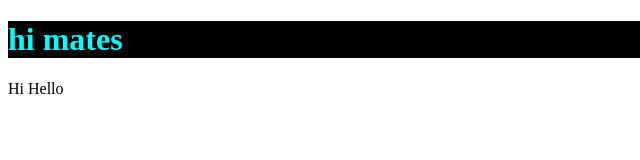
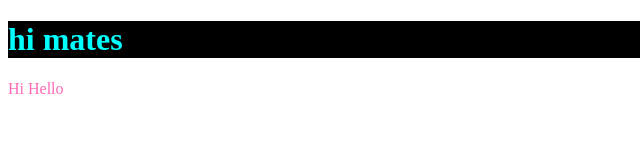
Before and after one commit to Rakesh-Palegar/practice, a plain HTML site: page index.html in a window 1280 px wide. Shown: the full height of the page, 0-640 px from the left. Drawn offline with Linux system fonts and the light colour scheme.

Commit message:
Style altered p tag

```diff
--- a/style.css
+++ b/style.css
@@ -2,3 +2,7 @@ h1{
     color: aqua;
     background-color: black;
 }
+p{
+    color: hotpink;
+    width: 200px;
+}
```
